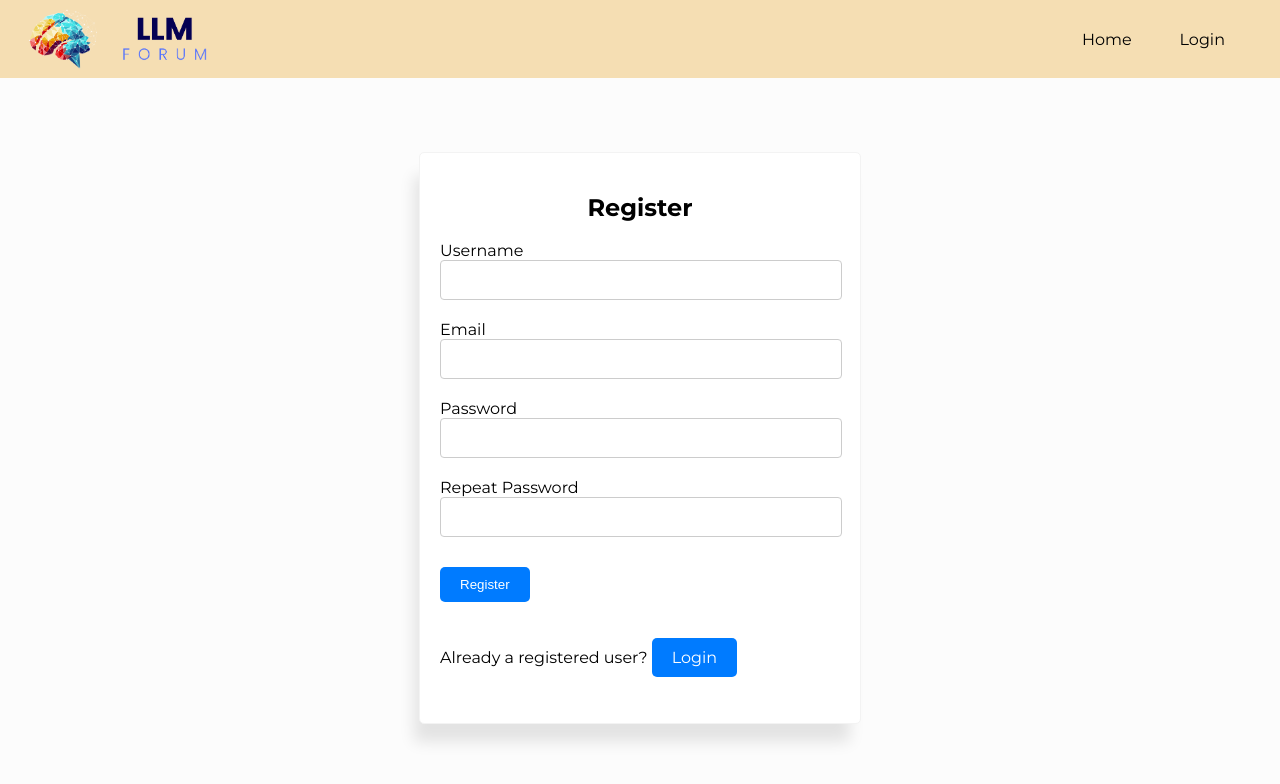
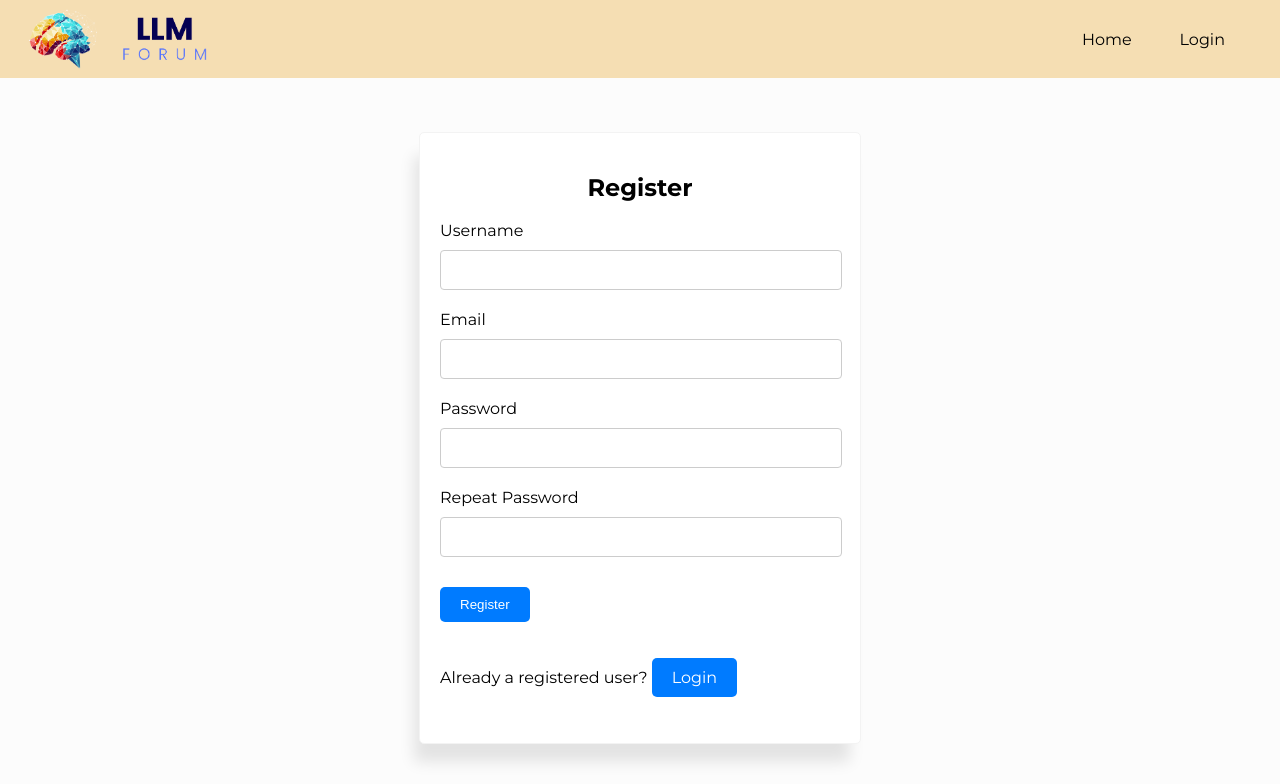
Before and after one commit to jith4j/CITS5505-Agile-Web-Development, a Flask app: page /register in a window 1280 px wide. Shown: the top 784 px of the page. Run offline with Flask 3, Linux system fonts and the light colour scheme; some web fonts are replaced.

Commit message:
Added spacing to labels for register.html template.

```diff
--- a/app/templates/register.html
+++ b/app/templates/register.html
@@ -7,28 +7,37 @@
         <form action="" method="post">
             {{ form.hidden_tag() }}
             <div class="form-group">
-                {{ form.username.label }}<br>
+                <div class="form-label">
+                    {{ form.username.label }}<br>
+                </div>
                 {{ form.username(size=32, class="form-control") }}<br>
                 {% for error in form.username.errors %}
                 <span class="error-message">[{{ error }}]</span>
                 {% endfor %}
             </div>
             <div class="form-group">
-                {{ form.email.label }}<br>
+                <div class="form-label">
+                    {{ form.email.label }}<br>
+                </div>
                 {{ form.email(size=32, class="form-control") }}<br>
                 {% for error in form.email.errors %}
                 <span class="error-message">[{{ error }}]</span>
                 {% endfor %}
             </div>
             <div class="form-group">
-                {{ form.password.label }}<br>
+                <div class="form-label">
+                    {{ form.password.label }}<br>
+                </div>
                 {{ form.password(size=32, class="form-control") }}<br>
+
                 {% for error in form.password.errors %}
                 <span class="error-message">[{{ error }}]</span>
                 {% endfor %}
             </div>
             <div class="form-group">
-                {{ form.password2.label }}<br>
+                <div class="form-label">
+                    {{ form.password2.label }}<br>
+                </div>
                 {{ form.password2(size=32, class="form-control") }}<br>
                 {% for error in form.password2.errors %}
                 <span class="error-message">[{{ error }}]</span>
@@ -39,7 +48,6 @@
             </div>
         </form>
         <p>Already a registered user? <a href="{{ url_for('login') }}" class="btn">Login</a></p>
-
     </div>
 </div>
 {% endblock %}
```
